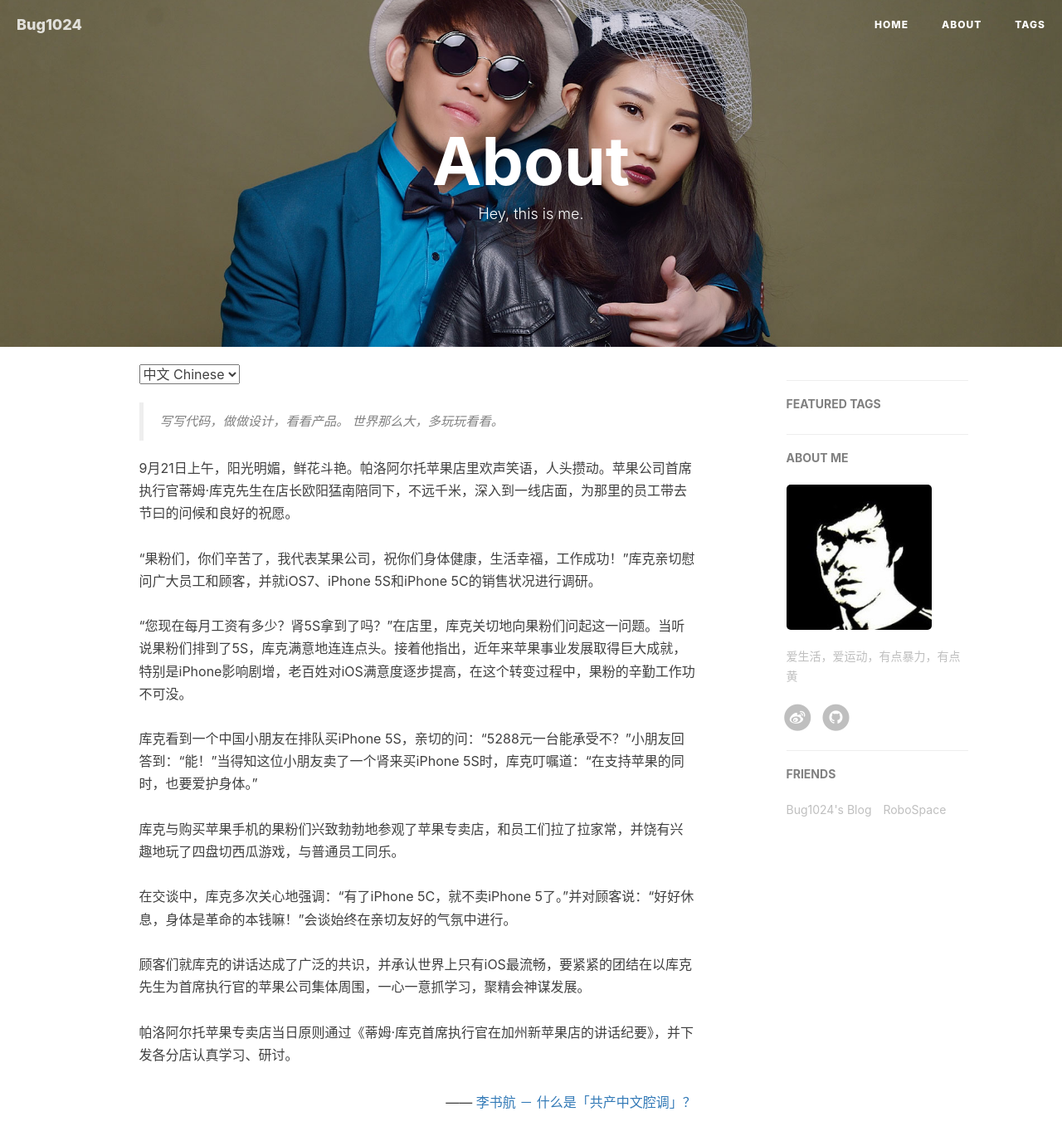
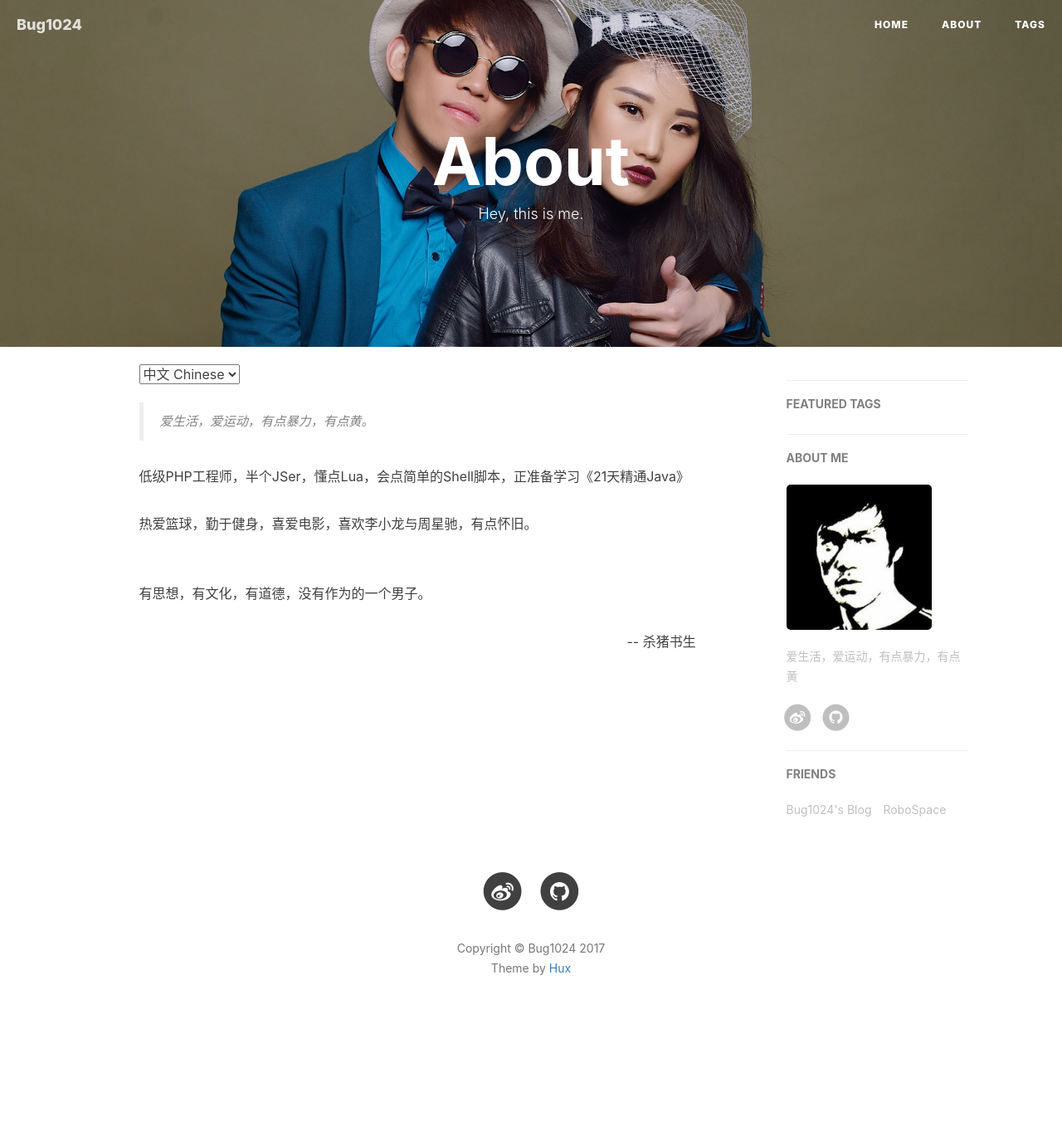
Before and after one commit to bug1024/jeet-blog, a Jekyll site: the page built from about.html, in a window 1280 px wide and 1400 px high. Shown: the top 1375 px of the window at 83% size. Built offline with Jekyll 4.4.1, drawn with Linux system fonts in a browser that asks for light colours; nearby versions of some CDN libraries; comment, search, counter and statistics services are not loaded.

Commit message:
about me

```diff
--- a/about.html
+++ b/about.html
@@ -14,34 +14,38 @@ header-img: "img/about-bg.jpg"
 <!-- Chinese Version -->
 <div class="zh post-container">
     <blockquote>
-        写写代码，做做设计，看看产品。
-        世界那么大，多玩玩看看。
+        爱生活，爱运动，有点暴力，有点黄。
     </blockquote>
-    9月21日上午，阳光明媚，鲜花斗艳。帕洛阿尔托苹果店里欢声笑语，人头攒动。苹果公司首席执行官蒂姆·库克先生在店长欧阳猛南陪同下，不远千米，深入到一线店面，为那里的员工带去节曰的问候和良好的祝愿。<br><br>“果粉们，你们辛苦了，我代表某果公司，祝你们身体健康，生活幸福，工作成功！”库克亲切慰问广大员工和顾客，并就iOS7、iPhone 5S和iPhone 5C的销售状况进行调研。 <br><br>“您现在每月工资有多少？肾5S拿到了吗？”在店里，库克关切地向果粉们问起这一问题。当听说果粉们排到了5S，库克满意地连连点头。接着他指出，近年来苹果事业发展取得巨大成就，特别是iPhone影响剧增，老百姓对iOS满意度逐步提高，在这个转变过程中，果粉的辛勤工作功不可没。<br><br>库克看到一个中国小朋友在排队买iPhone 5S，亲切的问：“5288元一台能承受不？”小朋友回答到：“能！”当得知这位小朋友卖了一个肾来买iPhone 5S时，库克叮嘱道：“在支持苹果的同时，也要爱护身体。”<br><br>库克与购买苹果手机的果粉们兴致勃勃地参观了苹果专卖店，和员工们拉了拉家常，并饶有兴趣地玩了四盘切西瓜游戏，与普通员工同乐。<br><br>在交谈中，库克多次关心地强调：“有了iPhone 5C，就不卖iPhone 5了。”并对顾客说：“好好休息，身体是革命的本钱嘛！”会谈始终在亲切友好的气氛中进行。<br><br>顾客们就库克的讲话达成了广泛的共识，并承认世界上只有iOS最流畅，要紧紧的团结在以库克先生为首席执行官的苹果公司集体周围，一心一意抓学习，聚精会神谋发展。<br>
-    <br>帕洛阿尔托苹果专卖店当日原则通过《蒂姆·库克首席执行官在加州新苹果店的讲话纪要》，并下发各分店认真学习、研讨。
-
+    <p>
+        低级PHP工程师，半个JSer，懂点Lua，会点简单的Shell脚本，正准备学习《21天精通Java》
+    </p>
+    <p>
+        热爱篮球，勤于健身，喜爱电影，喜欢李小龙与周星驰，有点怀旧。 <br><br>
+    </p>
+    <p>
+        有思想，有文化，有道德，没有作为的一个男子。
+    </p>
     <p style="text-align:right;">
-        —— <a href="http://www.zhihu.com/question/19687065">李书航 － 什么是「共产中文腔调」？ </a>
+        -- 杀猪书生
     </p>
-
 </div>
 
 <!-- English Version -->
 <div class="en post-container">
     <blockquote>
-        Designer or Engineer, things in between.
+        Love life, love sport, a little violence, a little yellow
     </blockquote>
-
     <p>
-        Your work is going to fill a large part of your life, and the only way to be truly satisfied is to do what you believe is great work. And the only way to do great work is to love what you do. If you haven’t found it yet, keep looking. Don’t settle. As with all matters of the heart, you’ll know when you find it.
+        Junior PHP engineer, half a JSer, understand the point of Lua, will be a simple Shell script, is preparing to learn the 21 days proficient in Java
     </p>
-
     <p>
-    If you want to live your life in a creative way, as an artist, you have to not look back too much. You have to be willing to take whatever you’ve done and whoever you were and throw them away.
+        I love basketball, and fitness, love movies, love Bruce Lee and Stephen Chow, a bit of nostalgia.
     </p>
-
+    <p>
+        A man of thought, culture, morality, no man.
+    </p>
     <p style="text-align:right;">
-    -- Steve Jobs
+        -- fanyi.baidu.com
     </p>
 
 </div>
```
